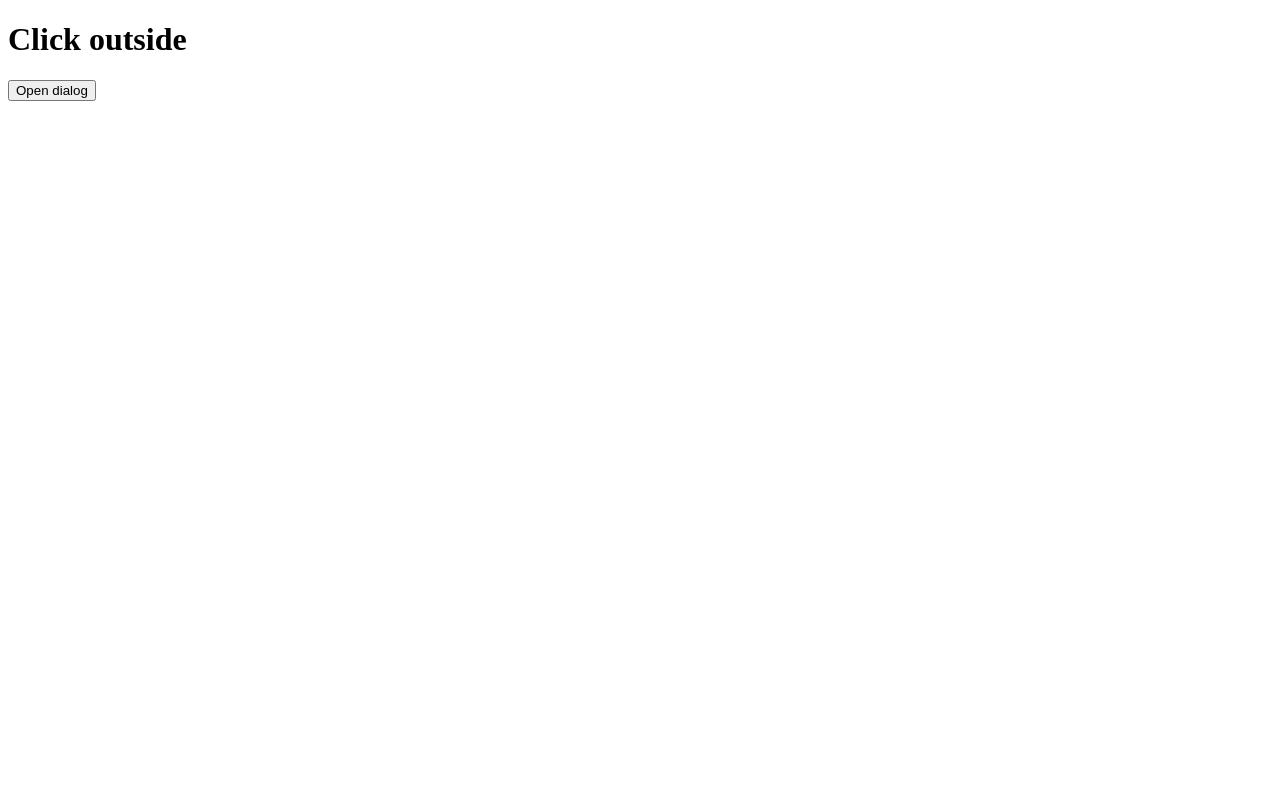
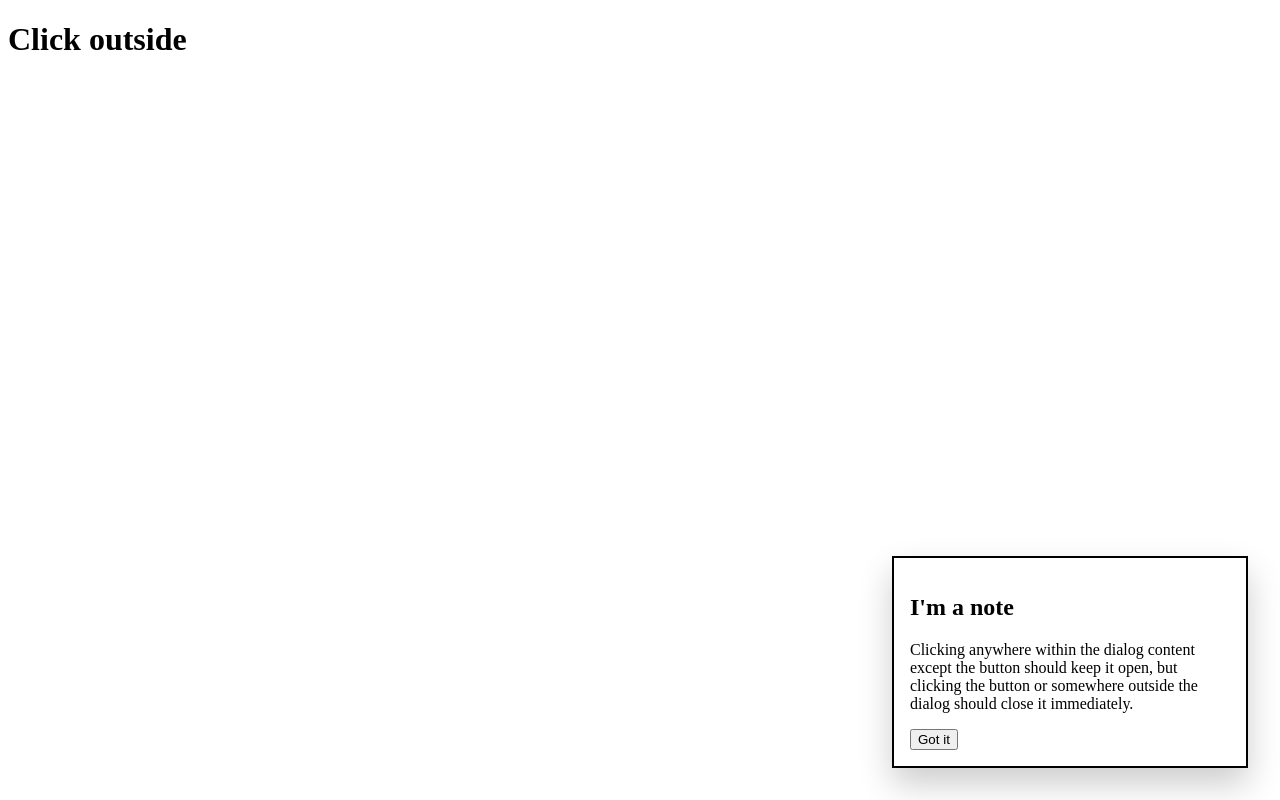
Before and after one commit to foxbunny/vanilla-ui-patterns, a plain HTML site: page click-outside/index.html in a window 1280 px wide. Drawn offline with Linux system fonts and the light colour scheme.

Commit message:
Use different scenario for click outside, given that we also have the modal dialog demo

```diff
--- a/click-outside/client.js
+++ b/click-outside/client.js
@@ -41,7 +41,7 @@
         altKey: ev.altKey,
         metaKey: ev.metaKey,
         button: ev.button,
-        relatedTarget: ev.relatedTarget
+        relatedTarget: ev.relatedTarget,
       })
       // Having the actual target is more useful
       Object.defineProperty(event, 'target', { value: ev.target, writable: false })
@@ -52,25 +52,13 @@
   })
 
   let
-    $openDialog = document.getElementById('open-dialog'),
     $clickBoundary = document.getElementById('click-boundary')
 
-  $openDialog.onclick = () => {
-    $clickBoundary.firstElementChild.open = true
-    // Only assign the clickoutside handler *after* the dialog is open,
-    // otherwise it would close immediately as soon as we try to open it. The
-    // reason is that the click on the "Open dialog" button also counts as a
-    // clickoutside.
-    setTimeout(() => $clickBoundary.onclickoutside = ev => {
-      // As a special case, we've clicked on a button that opens the dialog.
-      // In this case, we can simply ignore the event as handling it normally
-      // would cause wonky behavior.
-      if (ev.target === $openDialog) return
+  $clickBoundary.onclickoutside = $clickBoundary.querySelector('button').onclick = ev => {
+    $clickBoundary.firstElementChild.open = false
 
-      $clickBoundary.firstElementChild.open = false
+    // We no longer need to handle these events when the dialog is not open.
+    delete $clickBoundary.onclickoutside
+  }
 
-      // We no longer need to handle these events when the dialog is not open.
-      delete $clickBoundary.onclickoutside
-    }, 100)
-  }
 }
--- a/click-outside/index.html
+++ b/click-outside/index.html
@@ -12,16 +12,17 @@
       <h1>Click outside</h1>
     </header>
 
-    <button id="open-dialog">Open dialog</button>
-
     <click-boundary id="click-boundary">
-      <dialog>
-        <h2>I'm a dialog</h2>
+      <dialog open>
+        <h2>I'm a note</h2>
 
         <p>
-          Clicking anywhere within the dialog content should keep it open, but
-          clicking outside it should close it immediately.
+          Clicking anywhere within the dialog content except the button should
+          keep it open, but clicking the button or somewhere outside the dialog
+          should close it immediately.
         </p>
+
+        <button>Got it</button>
       </dialog>
     </click-boundary>
   </body>
--- a/click-outside/screen.css
+++ b/click-outside/screen.css
@@ -1,11 +1,11 @@
-#click-boundary dialog[open] {
+dialog[open] {
   position: fixed;
-  top: 50vh;
-  left: 50vw;
-  max-width: 80vw;
-  max-height: 80vh;
-  transform: translate(-50%, -50%);
+  bottom: 2rem;
+  left: auto;
+  right: 2rem;
+  max-width: 40ch;
   background: white;
-  border: none;
+  padding: 1rem;
+  border: 2px solid black;
   box-shadow: 0 1em 2em rgba(0, 0, 0, 0.2);
 }
```
